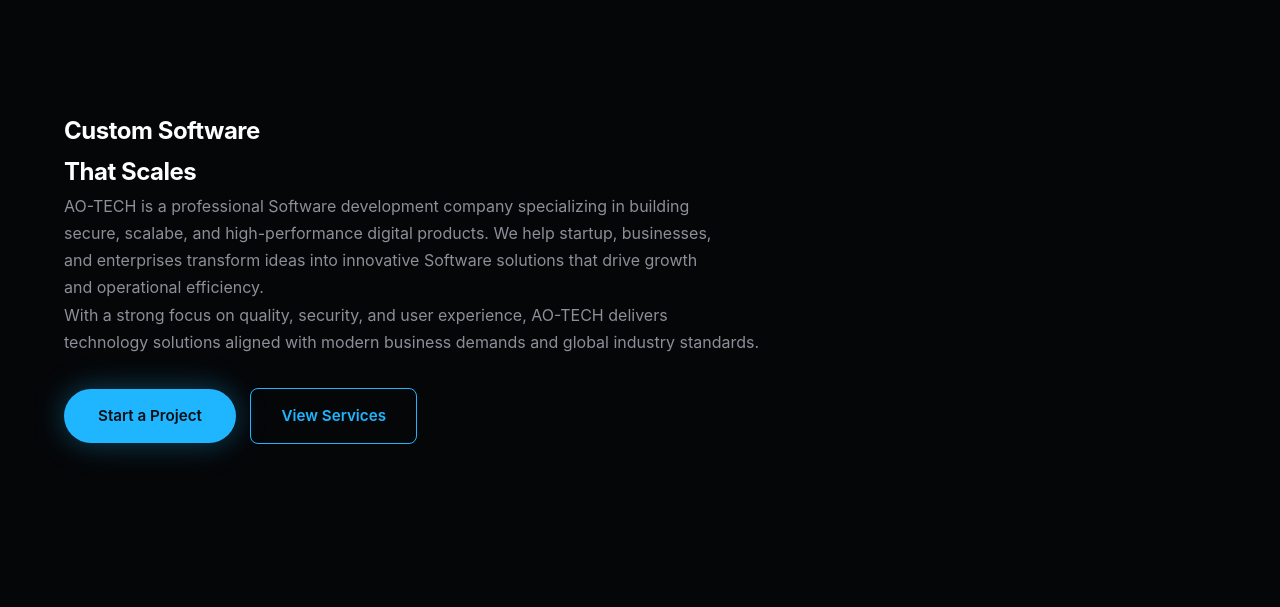
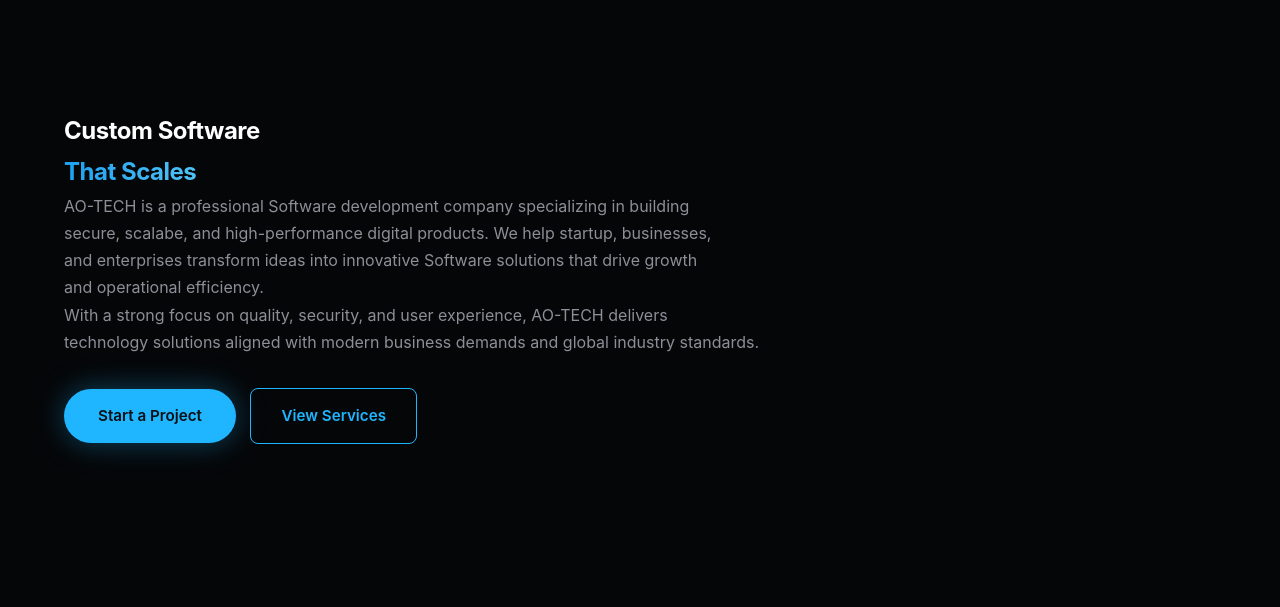
Before and after one commit to aotech-ui/Port, a plain HTML site: page index.html in a window 1280 px wide. Shown: the part 65-672 px from the top of the page. Drawn offline with Linux system fonts and the light colour scheme.

Commit message:
Fix HTML encoding issues in index.html

```diff
--- a/index.html
+++ b/index.html
@@ -42,8 +42,8 @@
         <section id="home" class="section">
             <div class="container">
             <h1>
-               Custom <span>Software</span> <br>
-               That Scales
+                Custom Software <br>
+                <span class="gradient-text">That Scales</span>
             </h1>
 
             <p>AO-TECH is a professional Software development company specializing in building <br>
```
